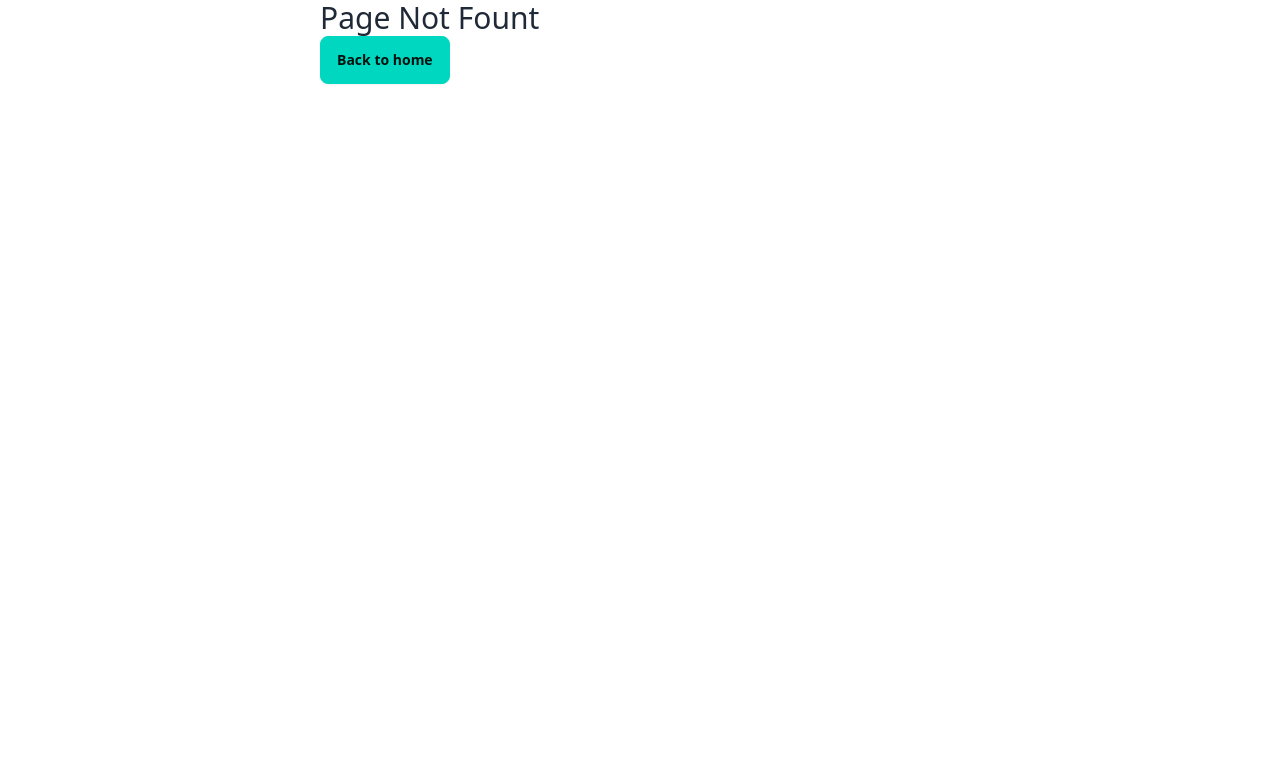
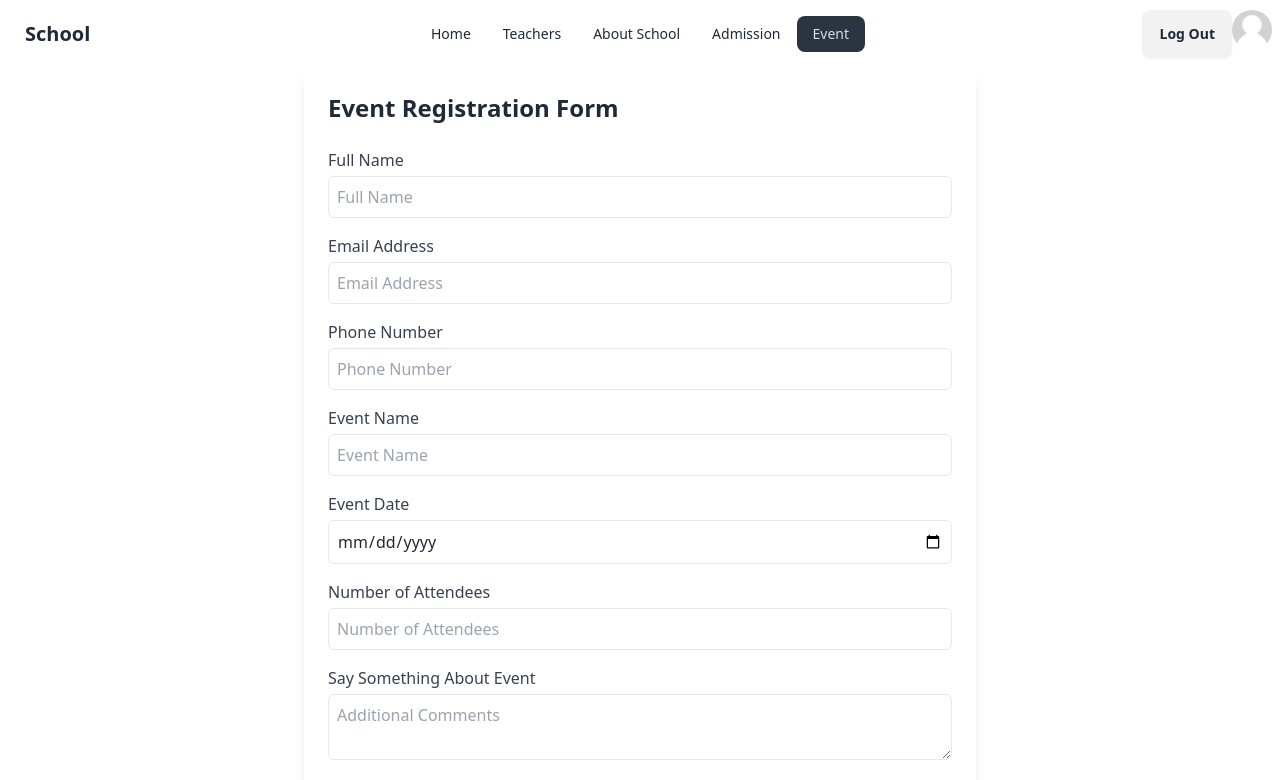
Before and after one commit to Anis1020/school-management-client, a React (Vite) app: page /event in a window 1280 px wide. Shown: the top 780 px of the page. Built offline with nearby package versions, Linux system fonts and the light colour scheme; no server answers.

Commit message:
event form added

```diff
--- a/src/Form/EventForm/EventForm.jsx
+++ b/src/Form/EventForm/EventForm.jsx
@@ -1,5 +1,77 @@
 const EventForm = () => {
-  return <div>EventForm coming soon</div>;
+  return (
+    <div className="max-w-2xl mx-auto bg-white p-6 rounded-lg shadow-lg">
+      <h2 className="text-2xl font-bold mb-6 text-gray-800">
+        Event Registration Form
+      </h2>
+      <form>
+        <div className="mb-4">
+          <label className="block text-gray-700">Full Name</label>
+          <input
+            type="text"
+            className="mt-1 p-2 w-full border rounded-md focus:outline-none focus:ring-2 focus:ring-blue-500"
+            placeholder="Full Name"
+          />
+        </div>
+        <div className="mb-4">
+          <label className="block text-gray-700">Email Address</label>
+          <input
+            type="email"
+            className="mt-1 p-2 w-full border rounded-md focus:outline-none focus:ring-2 focus:ring-blue-500"
+            placeholder="Email Address"
+          />
+        </div>
+        <div className="mb-4">
+          <label className="block text-gray-700">Phone Number</label>
+          <input
+            type="tel"
+            className="mt-1 p-2 w-full border rounded-md focus:outline-none focus:ring-2 focus:ring-blue-500"
+            placeholder="Phone Number"
+          />
+        </div>
+        <div className="mb-4">
+          <label className="block text-gray-700">Event Name</label>
+          <input
+            type="text"
+            className="mt-1 p-2 w-full border rounded-md focus:outline-none focus:ring-2 focus:ring-blue-500"
+            placeholder="Event Name"
+          />
+        </div>
+        <div className="mb-4">
+          <label className="block text-gray-700">Event Date</label>
+          <input
+            type="date"
+            className="mt-1 p-2 w-full border rounded-md focus:outline-none focus:ring-2 focus:ring-blue-500"
+          />
+        </div>
+        <div className="mb-4">
+          <label className="block text-gray-700">Number of Attendees</label>
+          <input
+            type="number"
+            className="mt-1 p-2 w-full border rounded-md focus:outline-none focus:ring-2 focus:ring-blue-500"
+            placeholder="Number of Attendees"
+          />
+        </div>
+        <div className="mb-4">
+          <label className="block text-gray-700">
+            Say Something About Event
+          </label>
+          <textarea
+            className="mt-1 p-2 w-full border rounded-md focus:outline-none focus:ring-2 focus:ring-blue-500"
+            placeholder="Additional Comments"
+          ></textarea>
+        </div>
+        <div className="text-right">
+          <button
+            type="submit"
+            className="bg-blue-500 text-white py-2 px-4 rounded-md hover:bg-blue-600 focus:outline-none focus:ring-2 focus:ring-blue-500 focus:ring-opacity-50"
+          >
+            Submit
+          </button>
+        </div>
+      </form>
+    </div>
+  );
 };
 
 export default EventForm;
--- a/src/router/Router.jsx
+++ b/src/router/Router.jsx
@@ -5,6 +5,7 @@ import ErrorPage from "../share/ErrorPage/ErrorPage";
 import SignIn from "../Form/SignIn/SignIn";
 import SignUp from "../Form/SignUp/SignUp";
 import AdmissionForm from "../Form/AdmissionForm/AdmissionForm";
+import EventForm from "../Form/EventForm/EventForm";
 
 export const router = createBrowserRouter([
   {
@@ -28,6 +29,10 @@ export const router = createBrowserRouter([
         path: "/admission",
         element: <AdmissionForm></AdmissionForm>,
       },
+      {
+        path: "/event",
+        element: <EventForm></EventForm>,
+      },
     ],
   },
 ]);
--- a/src/share/Navbar/Navbar.jsx
+++ b/src/share/Navbar/Navbar.jsx
@@ -17,6 +17,9 @@ const Navbar = () => {
       </li>
       <li>
         <NavLink to={"/admission"}>Admission</NavLink>
+      </li>
+      <li>
+        <NavLink to={"/event"}>Event</NavLink>
       </li>
     </>
   );
```
